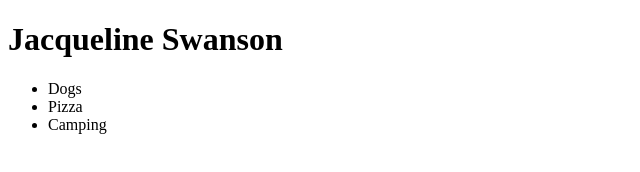
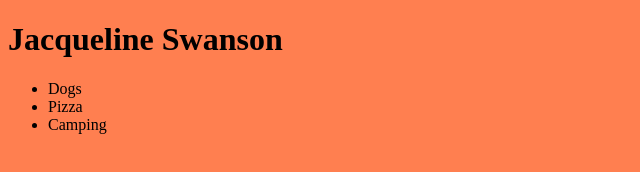
Before and after one commit to jacquelineswanson/jacquelineswanson.github.io, a plain HTML site: page index.html in a window 1280 px wide. Shown: the whole page, without its empty margins (0-640 px from the left). Drawn offline with Linux system fonts and the light colour scheme.

Commit message:
New Background Color
Color

```diff
--- /dev/null
+++ b/css/styles.css
@@ -0,0 +1,3 @@
+body {
+    background: coral;
+}
--- a/index.html
+++ b/index.html
@@ -5,6 +5,8 @@
     <meta name="viewport" content="width=device-width, initial-scale=1.0">
     <meta http-equiv="X-UA-Compatible" content="ie=edge">
     <title>Jacqueline Swanson</title>
+
+    <link rel="stylesheet" href="css/styles.css">
 </head>
 <body>
   <h1>Jacqueline Swanson</h1>
```
